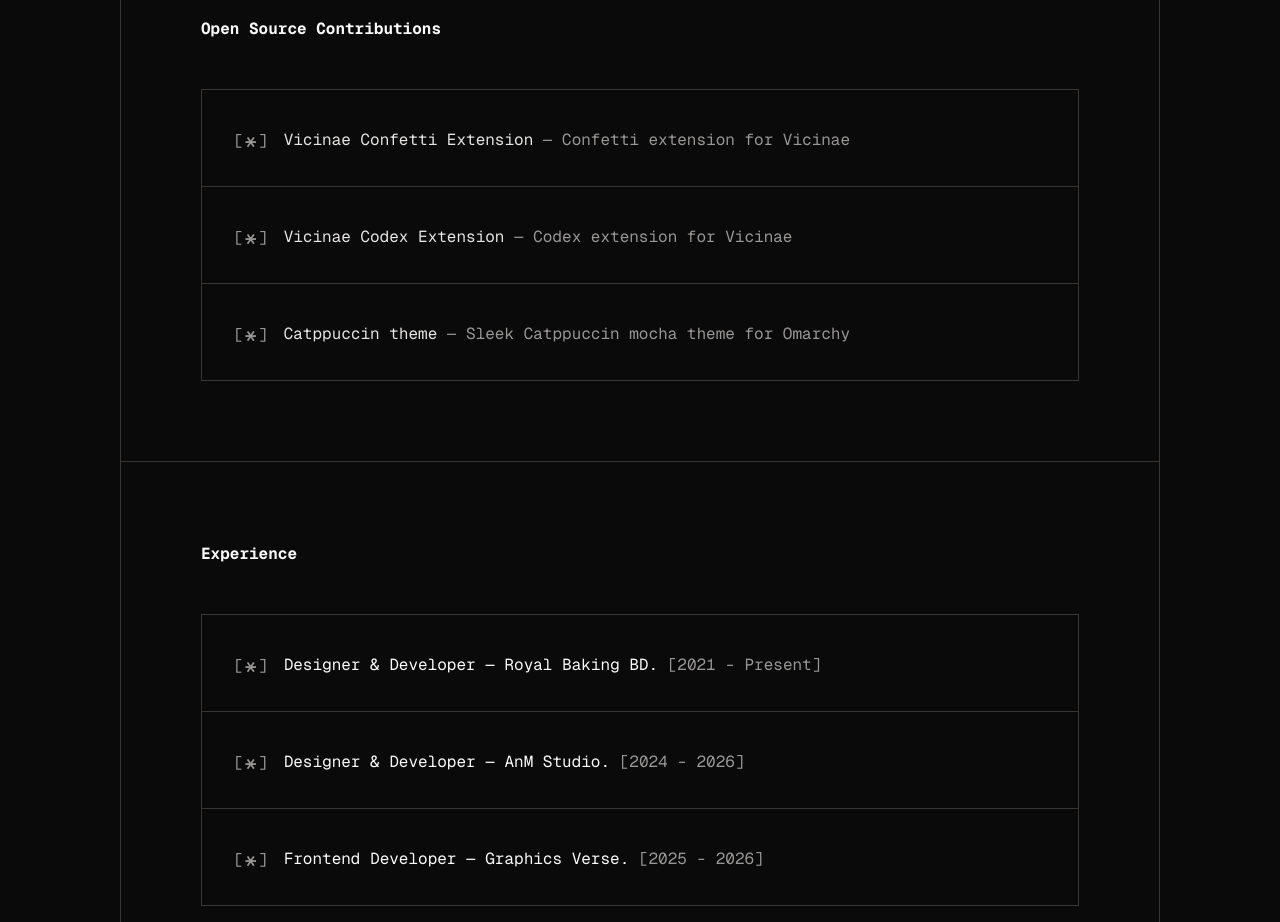
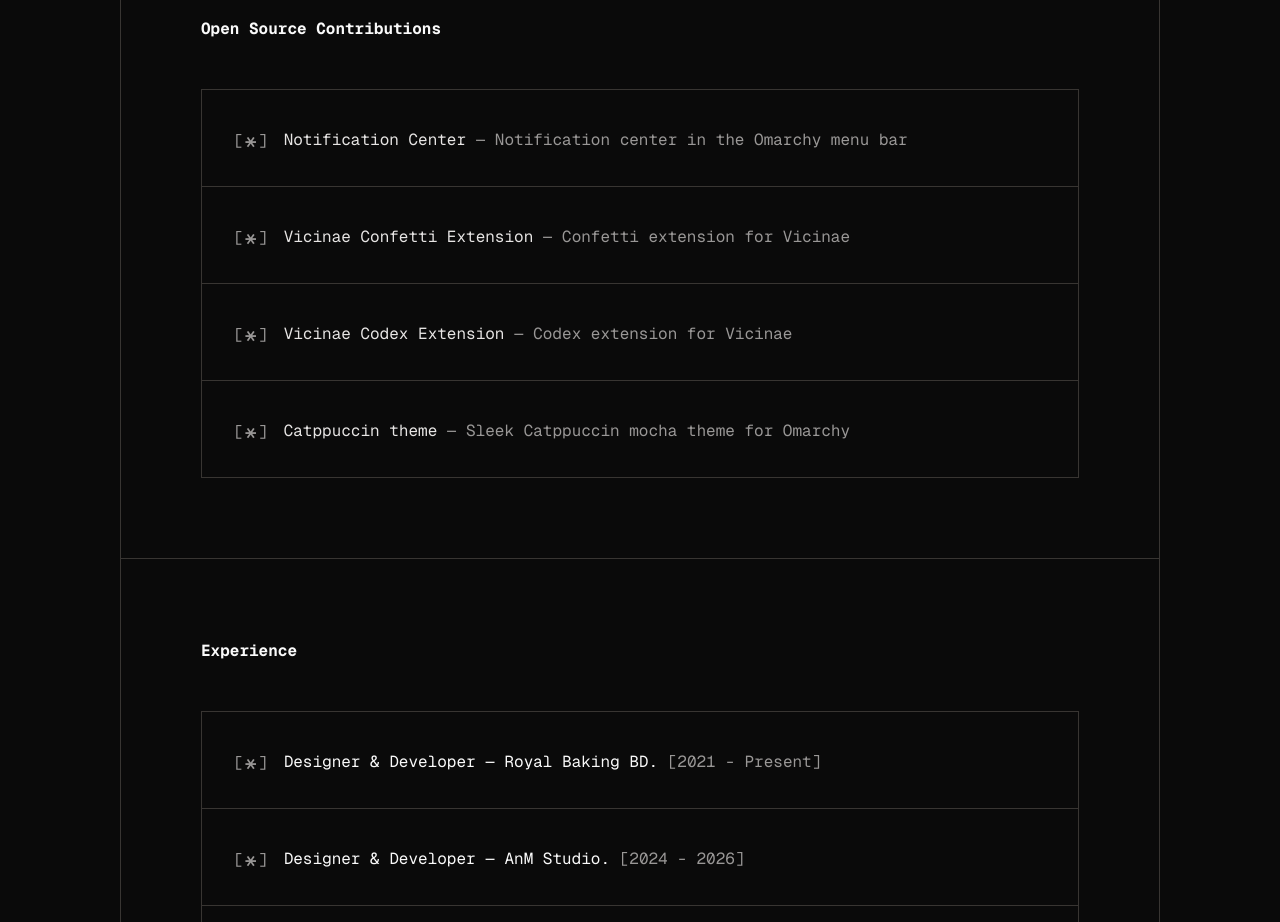
Before and after one commit to ESHAYAT102/portfolio, a React (Vite) app: page / in a window 1280 px wide. Shown: the part 3380-4302 px from the top of the page. Built offline with nearby package versions, Linux system fonts and the light colour scheme; no server answers.

Commit message:
Add Notification Center contribution to OpenSource
Added a new contribution entry for the Notification Center.

```diff
--- a/src/sections/OpenSource.tsx
+++ b/src/sections/OpenSource.tsx
@@ -1,5 +1,10 @@
 export default function OpenSource() {
   const contributions = [
+    {
+      name: "Notification Center",
+      description: "Notification center in the Omarchy menu bar",
+      link: "https://github.com/ESHAYAT102/notification-center-omarchy-plugin",
+    },
     {
       name: "Vicinae Confetti Extension",
       description: "Confetti extension for Vicinae",
```
